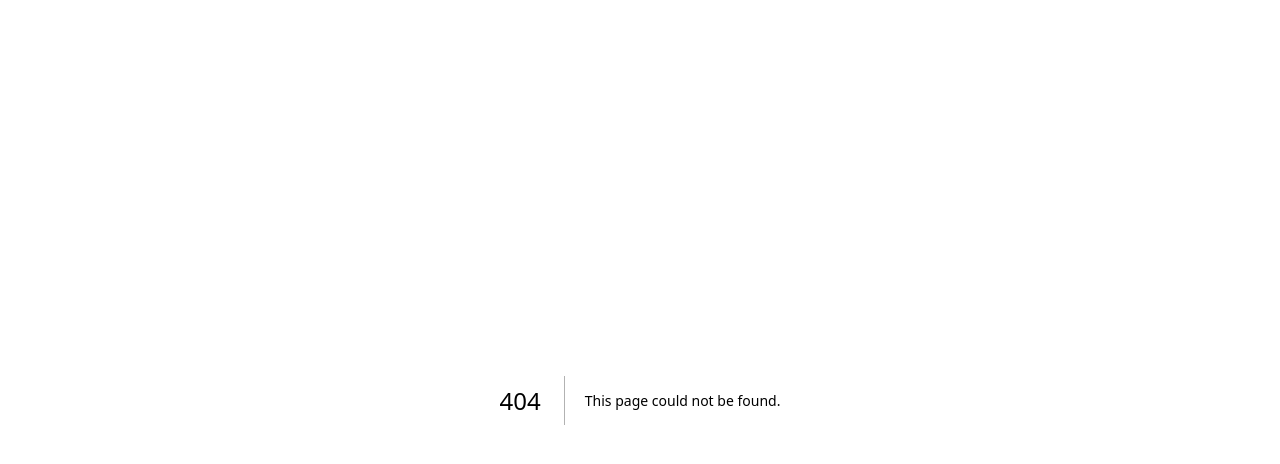
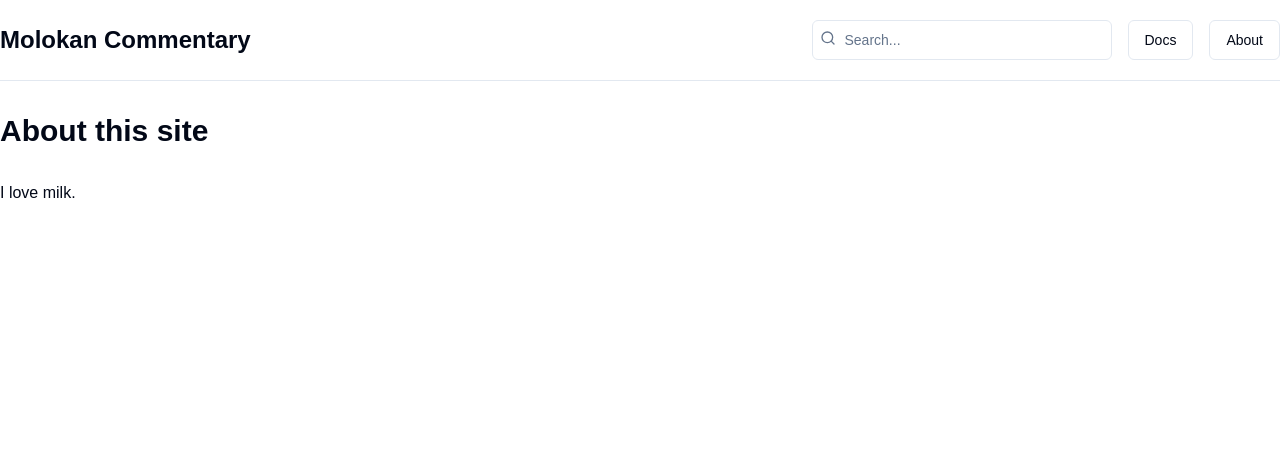
Before and after one commit to mapk/bible-commentary, a Next.js app: page /about in a window 1280 px wide. Before the commit this address had no page. Shown: the top 464 px of the page. Built offline with nearby package versions, Linux system fonts and the light colour scheme.

Commit message:
fixed about page. added arrow navigation to chapter pages that jump between chapters as well. removed first non-numeric chapter. styled chapter page.

```diff
--- /dev/null
+++ b/src/app/about/page.tsx
@@ -0,0 +1,8 @@
+export default function About() {
+  return (
+    <div>
+      <h1 className="text-3xl font-bold my-8">About this site</h1>
+      <p>I love milk.</p>
+    </div>
+  );
+}
--- a/src/app/book/[bookId]/chapter/[chapterNumber]/page.tsx
+++ b/src/app/book/[bookId]/chapter/[chapterNumber]/page.tsx
@@ -1,21 +1,98 @@
-import { fetchChapterContent } from "@/lib/api";
+import { fetchBibleBooks, fetchChapterContent, fetchChapters } from "@/lib/api";
+import Link from "next/link";
+import { ChevronLeft, ChevronRight } from "lucide-react";
+import { Button } from "@/components/ui/button";
+import { use } from "react";
+
+interface Book {
+  id: string;
+  name: string;
+}
+
+// Create a component to handle client-side rendering
+function ChapterContent({
+  bookId,
+  chapterNumber,
+}: {
+  bookId: string;
+  chapterNumber: string;
+}) {
+  const content = use(fetchChapterContent(bookId, parseInt(chapterNumber)));
+
+  return <div dangerouslySetInnerHTML={{ __html: content }} />;
+}
 
 export default async function ChapterPage({
   params,
 }: {
   params: { bookId: string; chapterNumber: string };
 }) {
-  const content = await fetchChapterContent(
-    params.bookId,
-    parseInt(params.chapterNumber)
-  );
+  const { bookId, chapterNumber } = params;
+  const books: Book[] = await fetchBibleBooks();
+  const currentBookIndex = books.findIndex((b: Book) => b.id === bookId);
+  const book = books[currentBookIndex];
+  const chapterNum = parseInt(chapterNumber);
+  const chapters = await fetchChapters(bookId);
+  const totalChapters = chapters.length;
+
+  let prevLink: string | null = null;
+  let nextLink: string | null = null;
+
+  // Calculate nextLink
+  if (chapterNum < totalChapters) {
+    nextLink = `/book/${bookId}/chapter/${chapterNum + 1}`;
+  } else if (currentBookIndex < books.length - 1) {
+    const nextBook = books[currentBookIndex + 1];
+    nextLink = `/book/${nextBook.id}/chapter/1`;
+  }
+
+  // Calculate prevLink
+  if (chapterNum > 1) {
+    prevLink = `/book/${bookId}/chapter/${chapterNum - 1}`;
+  } else if (currentBookIndex > 0) {
+    const prevBook = books[currentBookIndex - 1];
+    const prevBookChapters = await fetchChapters(prevBook.id);
+    prevLink = `/book/${prevBook.id}/chapter/${prevBookChapters.length}`;
+  }
 
   return (
-    <div>
-      <h1>
-        {params.bookId} - Chapter {params.chapterNumber}
+    <div className="max-w-prose mx-auto relative min-h-screen flex flex-col">
+      <h1 className="text-3xl font-bold mb-8">
+        <span className="text-slate-400 text-base font-normal block">
+          {book?.name || bookId}
+        </span>
+        {!isNaN(chapterNum) && `Chapter ${chapterNumber}`}
       </h1>
-      <div dangerouslySetInnerHTML={{ __html: content }} />
+
+      <div className="flex-grow flex">
+        <Button
+          variant="outline"
+          size="icon"
+          asChild
+          disabled={!prevLink}
+          className="fixed left-8 py-12 top-1/2 transform -translate-y-1/2"
+        >
+          <Link href={prevLink || "#"}>
+            <ChevronLeft className="h-6 w-6" />
+          </Link>
+        </Button>
+
+        <div className="w-full">
+          <ChapterContent bookId={bookId} chapterNumber={chapterNumber} />
+        </div>
+
+        <Button
+          variant="outline"
+          size="icon"
+          asChild
+          disabled={!nextLink}
+          className="fixed right-8 py-12 top-1/2 transform -translate-y-1/2"
+        >
+          <Link href={nextLink || "#"}>
+            <ChevronRight className="h-6 w-6" />
+          </Link>
+        </Button>
+      </div>
     </div>
   );
 }
--- a/src/app/globals.css
+++ b/src/app/globals.css
@@ -49,3 +49,10 @@ body {
     @apply bg-background text-foreground;
   }
 }
+
+p .v {
+  color: hsl(var(--muted-foreground));
+  vertical-align: super;
+  margin-right: 4px;
+  font-size: 0.8em;
+}
--- a/src/app/layout.tsx
+++ b/src/app/layout.tsx
@@ -3,6 +3,7 @@
 import type { Metadata } from "next";
 import localFont from "next/font/local";
 import "./globals.css";
+import Header from "../components/Header";
 
 export const metadata: Metadata = {
   title: "Create Next App",
@@ -16,7 +17,12 @@ export default function RootLayout({
 }) {
   return (
     <html lang="en">
-      <body>{children}</body>
+      <body>
+        <Header />
+        <main className="container mx-auto mt-4 mb-12 max-w-screen-xl">
+          {children}
+        </main>
+      </body>
     </html>
   );
 }
--- a/src/components/ChapterList.tsx
+++ b/src/components/ChapterList.tsx
@@ -16,14 +16,18 @@ export function ChapterList({ bookId, name }: ChapterListProps) {
   useEffect(() => {
     const loadChapters = async () => {
       const chapterList = await fetchChapters(bookId);
-      setChapters(chapterList);
+      // Filter out non-numeric chapters
+      const numericChapters = chapterList.filter(
+        (chapter) => !isNaN(Number(chapter))
+      );
+      setChapters(numericChapters);
     };
     loadChapters();
   }, [bookId]);
 
   return (
-    <div className="container mx-auto p-4">
-      <h1 className="text-2xl font-bold mb-4">{name}</h1>
+    <div className="">
+      <h1 className="text-3xl font-bold my-8">{name}</h1>
       <div className="grid grid-cols-5 gap-4">
         {chapters.map((chapter) => (
           <Link
--- a/src/components/EnhancedBibleComparisonApp.tsx
+++ b/src/components/EnhancedBibleComparisonApp.tsx
@@ -1,19 +1,13 @@
 "use client";
 
 import React, { useState, useEffect } from "react";
-import { Input } from "@/components/ui/input";
-import { Button } from "@/components/ui/button";
-import { Search } from "lucide-react";
-import { useRouter } from "next/navigation";
 import { BookList } from "./BookList";
 import { fetchBibleBooks } from "@/lib/api";
 
 export function EnhancedBibleComparisonApp() {
-  const [searchTerm, setSearchTerm] = useState("");
   const [bibleBooks, setBibleBooks] = useState<
     { id: string; name: string; testament: string }[]
   >([]);
-  const router = useRouter();
 
   useEffect(() => {
     const loadBooks = async () => {
@@ -23,27 +17,8 @@ export function EnhancedBibleComparisonApp() {
     loadBooks();
   }, []);
 
-  const handleSearch = () => {
-    router.push(`/search?q=${encodeURIComponent(searchTerm)}`);
-  };
-
   return (
-    <div className="container mx-auto p-4">
-      <h1 className="text-2xl font-bold mb-4">Molokan Commentary</h1>
-
-      <div className="flex mb-8">
-        <Input
-          type="text"
-          placeholder="Search the Bible..."
-          value={searchTerm}
-          onChange={(e) => setSearchTerm(e.target.value)}
-          className="mr-2"
-        />
-        <Button onClick={handleSearch}>
-          <Search className="mr-2 h-4 w-4" /> Search
-        </Button>
-      </div>
-
+    <div className="my-8">
       <BookList books={bibleBooks} />
     </div>
   );
--- /dev/null
+++ b/src/components/Header.tsx
@@ -0,0 +1,32 @@
+import Link from "next/link";
+import { Input } from "@/components/ui/input";
+import { Button } from "@/components/ui/button";
+import { Search } from "lucide-react";
+
+export default function Header() {
+  return (
+    <header className="sticky top-0 z-50 w-full border-b bg-background/95 backdrop-blur supports-[backdrop-filter]:bg-background/60">
+      <div className="container max-w-screen-xl mx-auto flex h-20 items-center justify-between">
+        <Link href="/" className="text-2xl font-bold">
+          Molokan Commentary
+        </Link>
+        <div className="flex items-center space-x-4">
+          <div className="relative">
+            <Search className="absolute left-2 top-2.5 h-4 w-4 text-muted-foreground" />
+            <Input
+              type="search"
+              placeholder="Search..."
+              className="pl-8 w-[200px] md:w-[300px]"
+            />
+          </div>
+          <Button variant="outline" asChild>
+            <Link href="/docs">Docs</Link>
+          </Button>
+          <Button variant="outline" asChild>
+            <Link href="/about">About</Link>
+          </Button>
+        </div>
+      </div>
+    </header>
+  );
+}
--- /dev/null
+++ b/src/components/SearchBar.tsx
@@ -0,0 +1,3 @@
+export default function SearchBar() {
+  return <input type="search" placeholder="Search..." />;
+}
```
